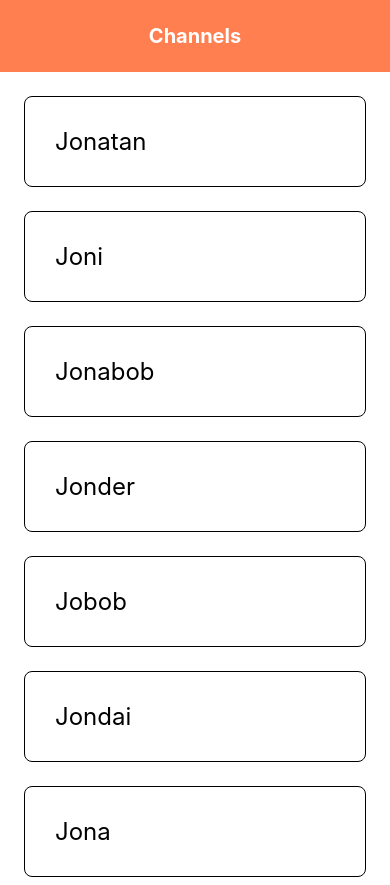
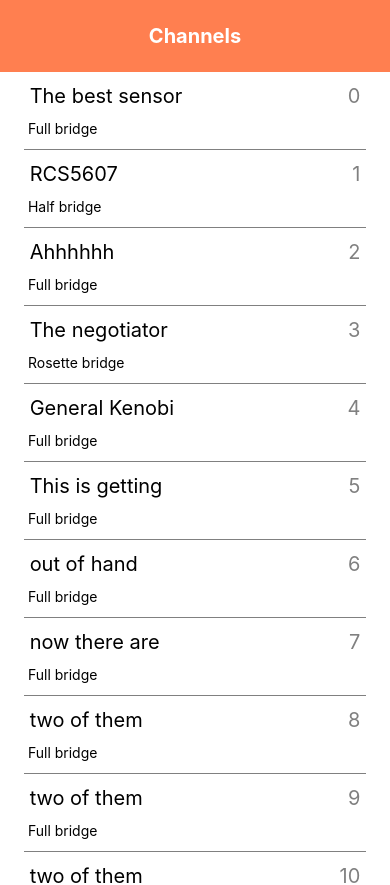
Before and after one commit to Jonatan3/StrainGaugeApp, a React Native app: screen / in a window 390 px wide. Shown: the top 885 px of the page. Built offline with nearby package versions, Linux system fonts and the light colour scheme.

Commit message:
Finished initial work on the channels

```diff
--- a/App.js
+++ b/App.js
@@ -1,6 +1,7 @@
 import React, {useState} from 'react';
 import {StyleSheet, Text, View, ScrollView, FlatList, TouchableOpacity} from 'react-native'
 import Titlebar from './components/TitleBar';
+import Channels from './components/Channels';
 
 export default function App() {
   const [people, setPeople] = useState([
@@ -23,17 +24,7 @@ export default function App() {
   return (
     <View>
       <Titlebar titleName='Channels'/>
-      <View style={styles.container}>
-        <FlatList
-          keyExtractor={(item) => item.id}
-          data={people}
-          renderItem={({ item }) => (
-            <TouchableOpacity onPress={() => pressedListElement(item.id)}>
-              <Text style={styles.item}>{item.name}</Text>
-            </TouchableOpacity>
-          )}
-        />
-      </View>
+      <Channels />
     </View>
   );
 }
--- a/components/Channels.js
+++ b/components/Channels.js
@@ -0,0 +1,83 @@
+import React from 'react'
+import { StyleSheet, View, Text, FlatList } from 'react-native'
+import { Dimensions } from 'react-native';
+
+export default function Channels() {
+  const dummyChannels = [
+    { name: 'The best sensor', type: 'Full bridge', key: Math.random().toString() },
+    { name: 'RCS5607', type: 'Half bridge', key: Math.random().toString() },
+    { name: 'Ahhhhhh', type: 'Full bridge', key: Math.random().toString() },
+    { name: 'The negotiator', type: 'Rosette bridge', key: Math.random().toString() },
+    { name: 'General Kenobi', type: 'Full bridge', key: Math.random().toString() },
+    { name: 'This is getting', type: 'Full bridge', key: Math.random().toString() },
+    { name: 'out of hand', type: 'Full bridge', key: Math.random().toString() },
+    { name: 'now there are', type: 'Full bridge', key: Math.random().toString() },
+    { name: 'two of them', type: 'Full bridge', key: Math.random().toString() },
+    { name: 'two of them', type: 'Full bridge', key: Math.random().toString() },
+    { name: 'two of them', type: 'Full bridge', key: Math.random().toString() },
+    { name: 'two of them', type: 'Full bridge', key: Math.random().toString() },
+    { name: 'two of them', type: 'Full bridge', key: Math.random().toString() },
+    { name: 'two of them', type: 'Full bridge', key: Math.random().toString() },
+    { name: 'two of them', type: 'Full bridge', key: Math.random().toString() },
+  ]
+  const windowWidth = (parseInt(Dimensions.get('window').width) / 2) - 24
+
+  return (
+    <View>
+      <FlatList
+        data={dummyChannels}
+        renderItem={({ item, index }) => (
+          <View>
+            <View style={styles.item}>
+              <View style={{ flex: 1, flexDirection: 'row' }}>
+                <View style={{ flex: 1 }}>
+                  <Text style={styles.name}> {item.name} </Text>
+                </View>
+                <View style={{ flex: 1 }}>
+                  <Text style={styles.index}> {index} </Text>
+                </View>
+              </View>
+              <Text> {item.type} </Text>
+            </View>
+            <View style={{
+              height: 1,
+              backgroundColor: 'grey',
+              alignSelf: 'center',
+              paddingHorizontal: windowWidth,
+            }}>
+
+            </View>
+          </View>
+        )}
+      />
+    </View>
+  )
+}
+
+const styles = StyleSheet.create({
+  item: {
+    paddingTop: 12,
+    paddingBottom: 12,
+    paddingLeft: 24,
+  },
+  name: {
+    fontSize: 20,
+    paddingBottom: 12,
+
+  },
+  index: {
+    textAlign: 'right',
+    paddingRight: 24,
+    fontSize: 20,
+    color: 'grey',
+  },
+  type: {
+    paddingLeft: 24,
+  },
+  itemBreaker: {
+    height: 1,
+    //width: '90%',
+    backgroundColor: 'grey',
+    alignSelf: 'center',
+  },
+})
```
